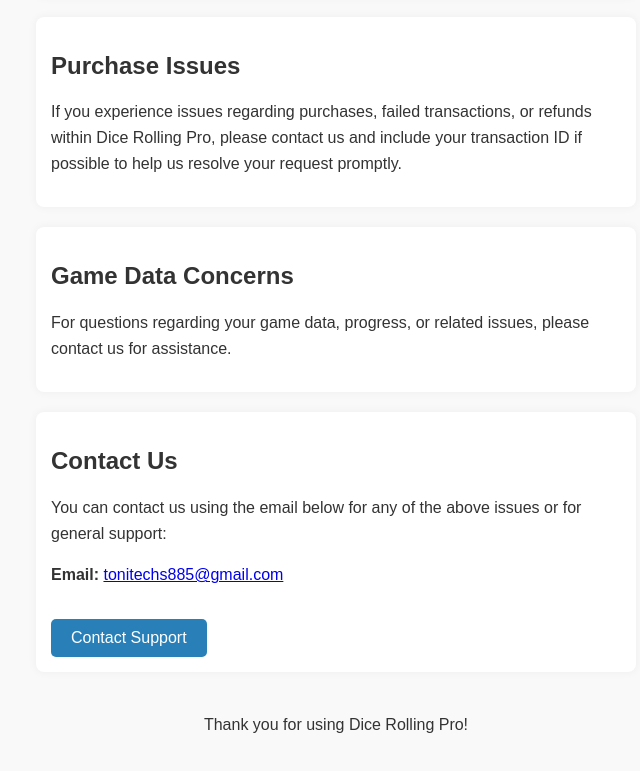
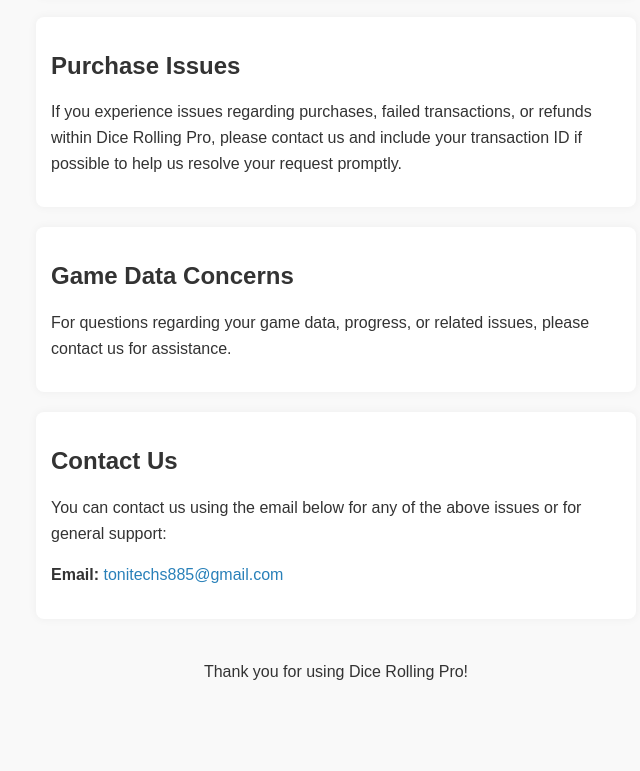
Before and after one commit to toniCT92/supportPage, a plain HTML site: page index.html in a window 1280 px wide. Shown: the part 365-1136 px from the top of the page, without its empty margins (304-944 px from the left). After the commit the page ends 1085 px from the top, so only its background shows below. Drawn offline with Linux system fonts and the light colour scheme.

Commit message:
Update index.html

```diff
--- a/index.html
+++ b/index.html
@@ -27,17 +27,12 @@
             box-shadow: 0 0 10px rgba(0,0,0,0.05);
             margin-top: 20px;
         }
-        a.button {
-            display: inline-block;
-            background-color: #2980b9;
-            color: white;
-            padding: 10px 20px;
+        a {
+            color: #2980b9;
             text-decoration: none;
-            border-radius: 5px;
-            margin-top: 15px;
         }
-        a.button:hover {
-            background-color: #3498db;
+        a:hover {
+            text-decoration: underline;
         }
     </style>
 </head>
@@ -65,7 +60,6 @@
         <h2>Contact Us</h2>
         <p>You can contact us using the email below for any of the above issues or for general support:</p>
         <p><strong>Email:</strong> <a href="mailto:tonitechs885@gmail.com">tonitechs885@gmail.com</a></p>
-        <a class="button" href="mailto:tonitechs885@gmail.com">Contact Support</a>
     </div>
 
     <p style="text-align: center; margin-top: 40px;">Thank you for using Dice Rolling Pro!</p>
```
